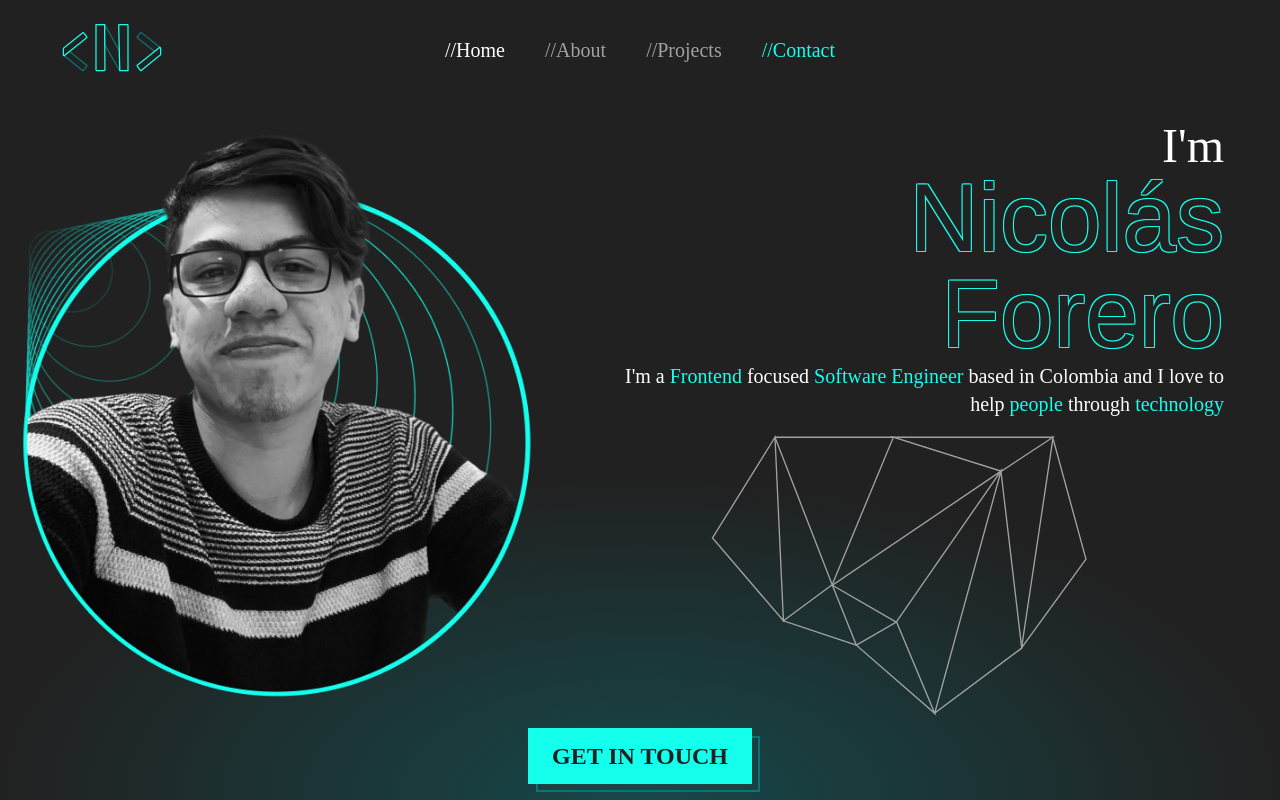
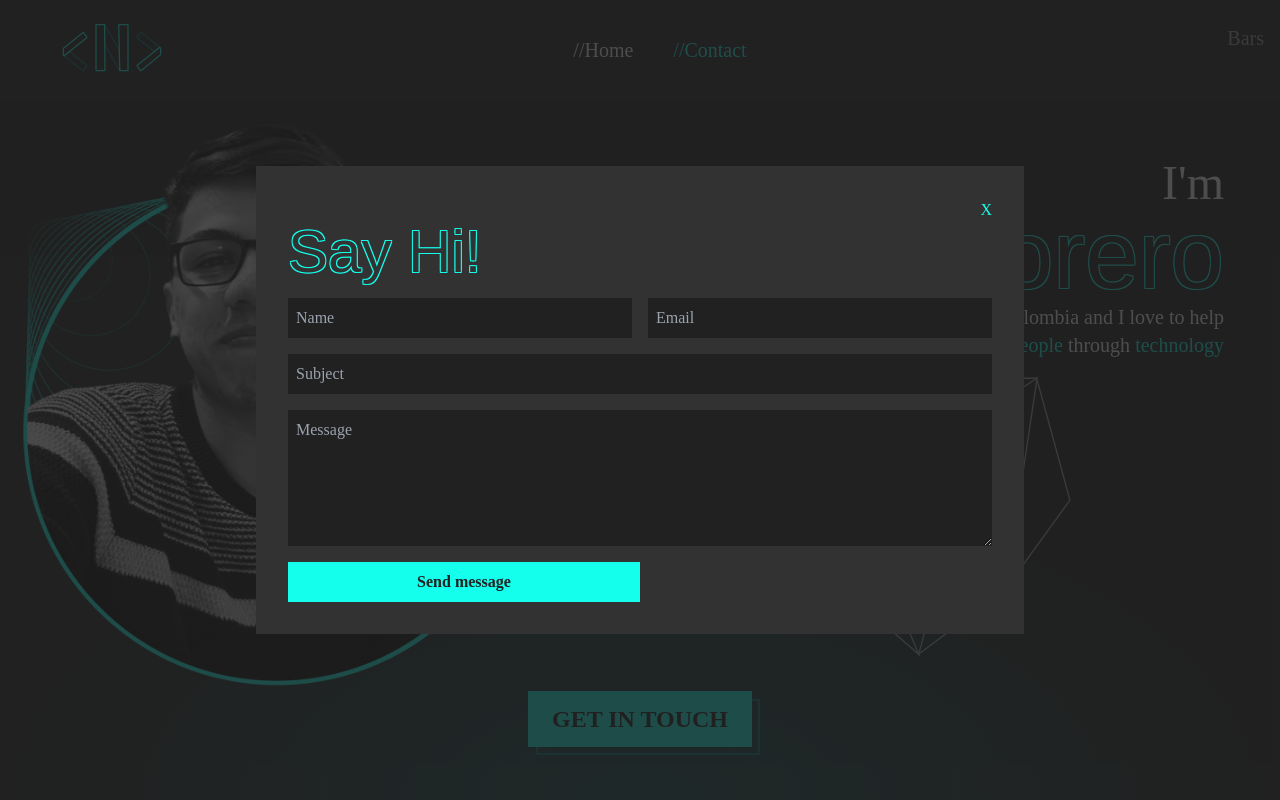
Before and after one commit to nsforero10/nicodev, a Gatsby site: page / in a window 1280 px wide. Both pictures are taken after a click on the button "//Contact". Built offline with nearby package versions, Linux system fonts and the light colour scheme; Gatsby itself is replaced by a stand-in of ours.

Commit message:
[Feat]: Add Contact form, fix responsive styling

```diff
--- /dev/null
+++ b/src/components/Backdrop.tsx
@@ -0,0 +1,18 @@
+import * as React from "react";
+
+interface BackdropProps {
+  open: boolean;
+  children: React.ReactNode;
+}
+export default function Backdrop({ open, children }: BackdropProps) {
+  return (
+    <div
+      className={`fixed top-0 left-0 w-full h-full bg-black bg-opacity-80 z-50 flex flex-col justify-center items-center ${
+        open ? "block" : "hidden"
+      }
+      `}
+    >
+      {children}
+    </div>
+  );
+}
--- /dev/null
+++ b/src/components/ContactForm.tsx
@@ -0,0 +1,68 @@
+import * as React from "react";
+import Backdrop from "./Backdrop";
+
+interface ContactFormProps {
+  open: boolean;
+  onClose: () => void;
+}
+
+export default function ContactForm({ open, onClose }: ContactFormProps) {
+  return (
+    <Backdrop open={open}>
+      <div className="flex flex-col z-200 bg-gray text-teal w-3/4 max-w-3xl min-w-[320px] p-8">
+        <div className="w-full flex justify-end">
+          <button className="static right-4" onClick={onClose}>
+            X
+          </button>
+        </div>
+        <form
+          className="flex flex-col gap-4 "
+          action="https://getform.io/f/d064dd33-73a3-47f3-a75e-4b0e34f06e9a"
+          method="POST"
+        >
+          <h1 className="font-display text-6xl text-gray">Say Hi!</h1>
+          <div className="flex flex-col md:flex-row w-full gap-4">
+            <input
+              required
+              className="bg-black p-2 text-light-gray w-full focus:outline-none focus:border-teal focus:border"
+              type="text"
+              name="name"
+              id="name"
+              placeholder="Name"
+            />
+            <input
+              required
+              className="bg-black p-2 text-light-gray w-full focus:outline-none focus:border-teal focus:border"
+              type="text"
+              name="email"
+              id="email"
+              placeholder="Email"
+            />
+          </div>
+          <input
+            required
+            className="bg-black p-2 text-light-gray focus:outline-none focus:border-teal focus:border"
+            type="text"
+            name="subject"
+            id="subject"
+            placeholder="Subject"
+          />
+          <textarea
+            required
+            className="bg-black p-2 text-light-gray focus:outline-none focus:border-teal focus:border"
+            name="message"
+            id="message"
+            rows={5}
+            placeholder="Message"
+          />
+          <button
+            type="submit"
+            className="bg-teal text-black font-bold py-2 w-1/2 min-w-[260px]"
+          >
+            Send message
+          </button>
+        </form>
+      </div>
+    </Backdrop>
+  );
+}
--- a/src/components/Drawer.tsx
+++ b/src/components/Drawer.tsx
@@ -1,4 +1,5 @@
 import * as React from "react";
+import Backdrop from "./Backdrop";
 
 interface DrawerProps {
   open: boolean;
@@ -8,17 +9,15 @@ interface DrawerProps {
 
 export default function Drawer({ open, onClose, children }: DrawerProps) {
   return (
-    <div
-      className={`fixed top-0 left-0 w-full h-full bg-black bg-opacity-50 z-50 ${
-        open ? "block" : "hidden"
-      }`}
-    >
-      <div className="fixed w-96 h-full top-0 right-0 flex flex-col z-200 bg-teal pt-14 px-4">
+    <Backdrop open={open}>
+      <div
+        className={`sidebar fixed w-80 h-full top-0 right-0 flex flex-col z-200 bg-teal pt-14 px-4`}
+      >
         <button className="absolute top-4 right-4 text-black" onClick={onClose}>
           X
         </button>
         {children}
       </div>
-    </div>
+    </Backdrop>
   );
 }
--- a/src/components/NavBar.tsx
+++ b/src/components/NavBar.tsx
@@ -1,27 +1,52 @@
 import * as React from "react";
 import NIconOutline from "../assets/n-logo-outline.svg";
 import Drawer from "./Drawer";
+import { Link } from "gatsby";
+import ContactForm from "./ContactForm";
 
-export default function NavBar() {
+interface NavBarProps {
+  currentPage: "home" | "about" | "projects";
+}
+
+export default function NavBar({ currentPage }: NavBarProps) {
   const [showDrawer, setShowDrawer] = React.useState(false);
+  const [showContactForm, setShowContactForm] = React.useState(false);
   return (
     <>
-      <nav className="w-full bg-black py-9 flex justify-center gap-10 italic text-xl font-light text-gray fixed">
-        <NIconOutline className="absolute top-6 left-1 lg:left-8 h-8 lg:h-12" />
-        <button className="text-white hidden md:block">
-          <a>//Home</a>
-        </button>
-        <button className="hidden md:block">
-          <a>//About</a>
-        </button>
-        <button className="hidden md:block">
-          <a>//Projects</a>
-        </button>
-        <button className="text-teal hidden md:block">
-          <a>//Contact</a>
+      <nav className="w-full bg-black py-9 flex justify-center gap-10 text-xl font-light text-light-gray fixed ">
+        <Link to="/">
+          <NIconOutline className="absolute top-6 left-1 lg:left-8 h-8 lg:h-12 cursor-pointer" />
+        </Link>
+        <Link
+          to="/"
+          className={`${currentPage == "home" && "text-white"} hidden md:block`}
+        >
+          //Home
+        </Link>
+        {/* <Link
+          to="/about"
+          className={`${
+            currentPage == "about" && "text-white"
+          } hidden md:block`}
+        >
+          //About
+        </Link>
+        <Link
+          to="/projects"
+          className={`${
+            currentPage == "projects" && "text-white"
+          } hidden md:block`}
+        >
+          //Projects
+        </Link> */}
+        <button
+          className="text-teal hidden md:block"
+          onClick={() => setShowContactForm(true)}
+        >
+          //Contact
         </button>
         <button
-          className="block md:hidden absolute top-6 right-4"
+          className="block  absolute top-6 right-4"
           onClick={() => setShowDrawer(true)}
         >
           Bars
@@ -29,16 +54,25 @@ export default function NavBar() {
       </nav>
       <Drawer open={showDrawer} onClose={() => setShowDrawer(false)}>
         <div className="flex flex-col gap-4 text-black text-xl">
-          <a>//Home</a>
-          <a>//About</a>
-          <a>//Projects</a>
-          <a>//Contact</a>
+          <Link to="/">//Home</Link>
+          {/* <Link to="/about">//About</Link>
+          <Link to="/projects">//Projects</Link> */}
+          <button
+            className="text-left"
+            onClick={() => setShowContactForm(true)}
+          >
+            //Contact
+          </button>
           <span className="text-sm">
             © 2023. Made with passion by Nicolás Forero.
           </span>
           <span className="text-sm">All right reserved.</span>
         </div>
       </Drawer>
+      <ContactForm
+        open={showContactForm}
+        onClose={() => setShowContactForm(false)}
+      />
     </>
   );
 }
--- /dev/null
+++ b/src/pages/about.tsx
@@ -0,0 +1,13 @@
+import * as React from "react";
+import NavBar from "../components/NavBar";
+
+const AboutPage = () => {
+  return (
+    <main className="flex flex-col items-center bg-black h-screen">
+      <NavBar currentPage="about" />
+      <h1>About Page</h1>
+    </main>
+  );
+};
+
+export default AboutPage;
--- a/src/pages/index.tsx
+++ b/src/pages/index.tsx
@@ -7,17 +7,17 @@ export const Head: HeadFC = () => <title>Nico - Software engineer</title>;
 const HomePage: React.FC<PageProps> = () => {
   return (
     <main className="flex flex-col items-center bg-black">
-      <NavBar />
-      <section className="w-full h-screen max-w-[1440px] flex flex-col justify-evenly items-center pt-28">
+      <NavBar currentPage="home" />
+      <section className="w-full h-screen max-w-[1440px] flex flex-col justify-evenly items-center pt-24">
         <article className="w-full flex flex-col-reverse lg:flex-row items-center z-[3]">
           <img
             src="nico-photo.png"
-            className="w-4/5 md:w-2/4 lg:w-auto h-auto lg:h-[600px]"
+            className="w-4/5 sm:w-1/2 lg:3/4 h-auto lg:h-[600px]"
             alt="Nico photo within cirlces"
           />
-          <div className="w-full grow flex flex-col items-start lg:items-end px-14 lg:pr-14">
+          <div className="w-full grow flex flex-col items-start lg:items-end px-6 lg:pr-14">
             <span className="text-2xl lg:text-5xl">I'm</span>
-            <h1 className="font-display pb-4 lg:p-0 text-6xl md:text-7xl lg:text-8xl lg:text-right">
+            <h1 className="font-display pb-4 text-5xl md:text-7xl lg:p-0 lg:text-8xl lg:text-right">
               Nicolás Forero
             </h1>
             <p className="text-md md:text-xl lg:text-right font-light max-w-[700px]">
@@ -33,14 +33,14 @@ const HomePage: React.FC<PageProps> = () => {
             </div>
           </div>
         </article>
-        <div className="w-min h-16">
+        <div className="relative bottom-8 w-min h-16 hover:animate-bounce block hover:z-[4]">
           <button className="relative bg-teal h-14 w-56 font-bold z-[2]">
             <a className="text-2xl text-black"> GET IN TOUCH</a>
           </button>
           <div className="relative bottom-12 left-2 border-2 border-solid border-dark-teal h-14 w-56 z-[1]"></div>
         </div>
-        <div className="h-[40vh] block absolute bottom-0 w-full bottom-shine z-[0]" />
       </section>
+      <div className="h-[40vh]  hidden lg:block absolute bottom-0 w-full bottom-shine z-[0]" />
     </main>
   );
 };
--- a/src/styles/global.css
+++ b/src/styles/global.css
@@ -2,7 +2,6 @@
 @tailwind components;
 @tailwind utilities;
 @import url("https://fonts.googleapis.com/css2?family=Russo+One&family=Roboto+Mono:ital,wght@0,100;0,200;0,300;0,400;0,500;0,600;0,700;1,100;1,200;1,300;1,400;1,500;1,600;1,700&display=swap");
-/* @import url("https://fonts.googleapis.com/css2?family=Russo+One:,wght@0,400&display=swap"); */
 
 :root {
   --black: #212121;
@@ -44,3 +43,19 @@ h1 {
     rgba(22, 72, 74, 0) 100%
   );
 }
+
+input:-webkit-autofill,
+input:-webkit-autofill:hover,
+input:-webkit-autofill:focus,
+textarea:-webkit-autofill,
+textarea:-webkit-autofill:hover,
+textarea:-webkit-autofill:focus,
+select:-webkit-autofill,
+select:-webkit-autofill:hover,
+select:-webkit-autofill:focus {
+  -webkit-text-fill-color: #a1a1a1;
+  -webkit-box-shadow: 0 0 0px 1000px #212121 inset;
+  transition: background-color 5000s ease-in-out 0s;
+  font-family: inherit !important;
+  font-size: inherit !important;
+}
--- a/tailwind.config.js
+++ b/tailwind.config.js
@@ -14,7 +14,8 @@ module.exports = {
         teal: "#14FFEC",
         white: "#FFFFFF",
         black: "#212121",
-        gray: "#A1A1A1",
+        gray: "#323232",
+        "light-gray": "#A1A1A1",
         "dark-teal": { DEFAULT: "#0D7377", 50: "#0D737780" },
       },
       plugins: [],
```
